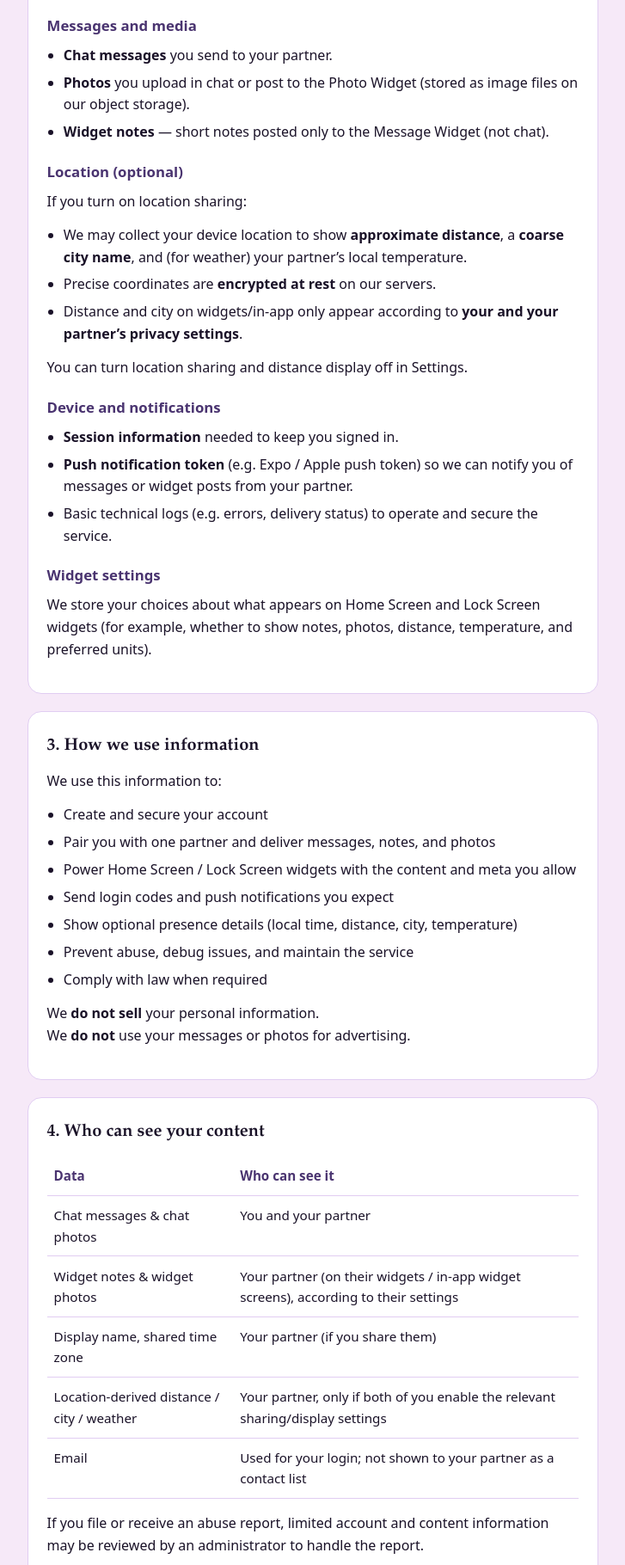
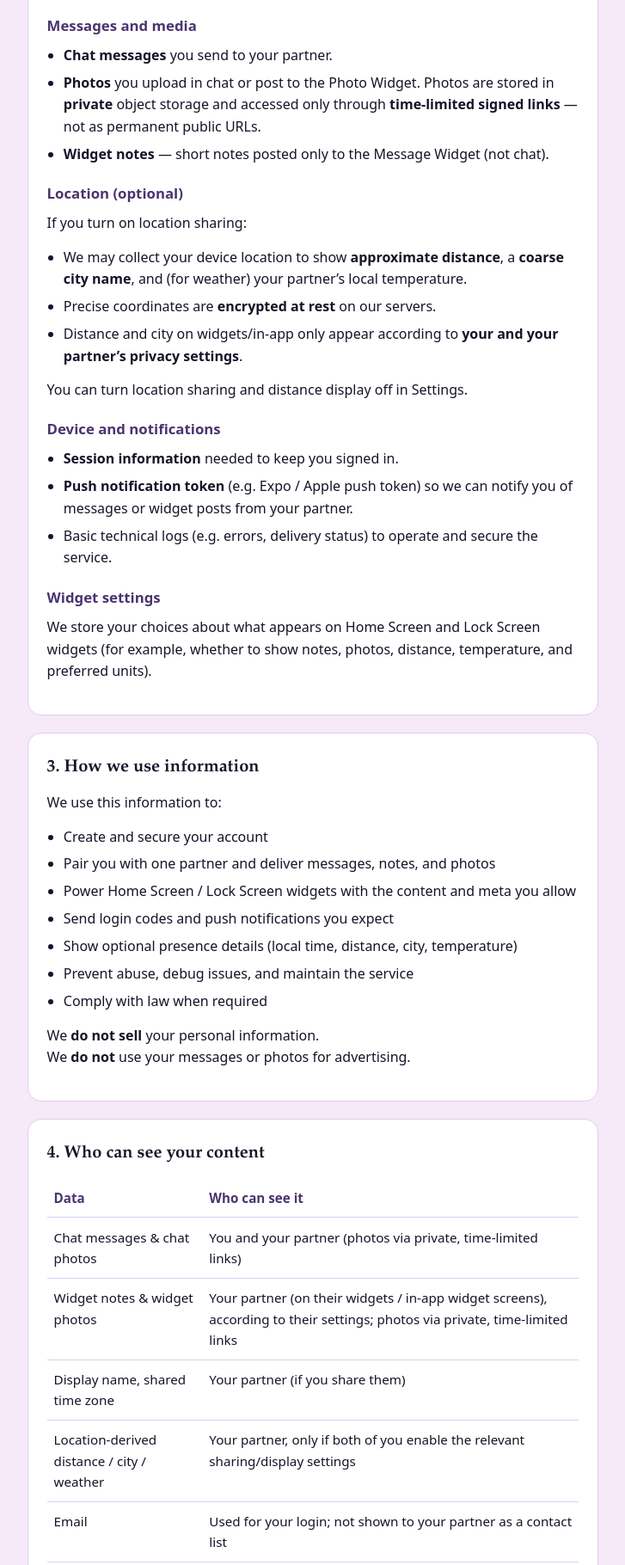
Before and after one commit to OmarZayed98/perch-privacy, a plain HTML site: page index.html in a window 1280 px wide. Shown: the part 862-2682 px from the top of the page at 86% size, without its empty margins (276-1003 px from the left). Drawn offline with Linux system fonts and the light colour scheme.

Commit message:
Clarify that photos use private storage and signed links.

```diff
--- a/index.html
+++ b/index.html
@@ -231,8 +231,9 @@
         <ul>
           <li><strong>Chat messages</strong> you send to your partner.</li>
           <li>
-            <strong>Photos</strong> you upload in chat or post to the Photo Widget (stored as image
-            files on our object storage).
+            <strong>Photos</strong> you upload in chat or post to the Photo Widget. Photos are stored
+            in <strong>private</strong> object storage and accessed only through
+            <strong>time-limited signed links</strong> — not as permanent public URLs.
           </li>
           <li>
             <strong>Widget notes</strong> — short notes posted only to the Message Widget (not
@@ -304,12 +305,13 @@
           <tbody>
             <tr>
               <td>Chat messages &amp; chat photos</td>
-              <td>You and your partner</td>
+              <td>You and your partner (photos via private, time-limited links)</td>
             </tr>
             <tr>
               <td>Widget notes &amp; widget photos</td>
               <td>
-                Your partner (on their widgets / in-app widget screens), according to their settings
+                Your partner (on their widgets / in-app widget screens), according to their settings;
+                photos via private, time-limited links
               </td>
             </tr>
             <tr>
@@ -381,6 +383,7 @@
           <li>Encrypted transport (HTTPS)</li>
           <li>Hashed login codes</li>
           <li>Encrypted storage of precise location payloads</li>
+          <li>Private object storage for photos, with time-limited signed download links</li>
           <li>Access controls for administrative tools</li>
         </ul>
         <p>
```
